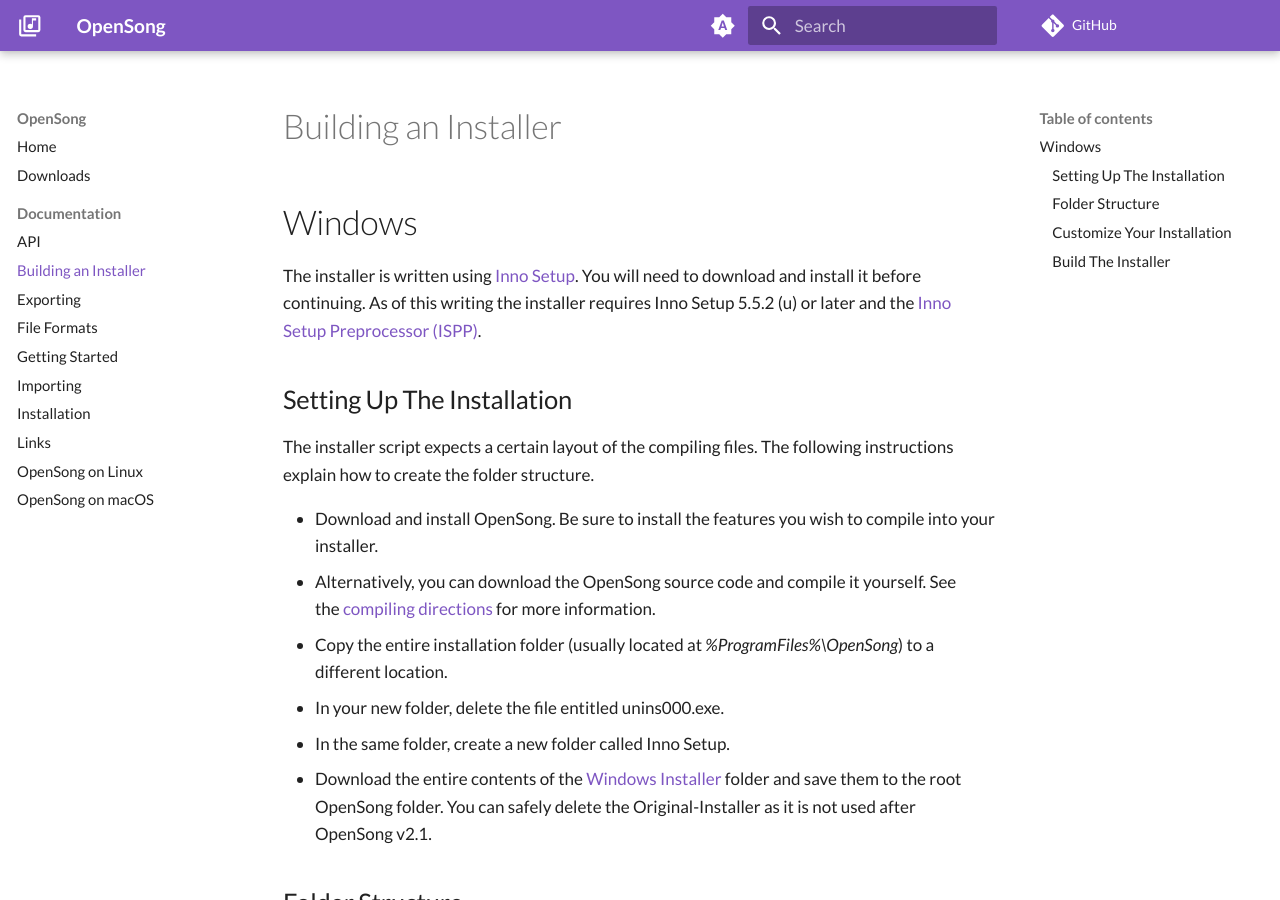
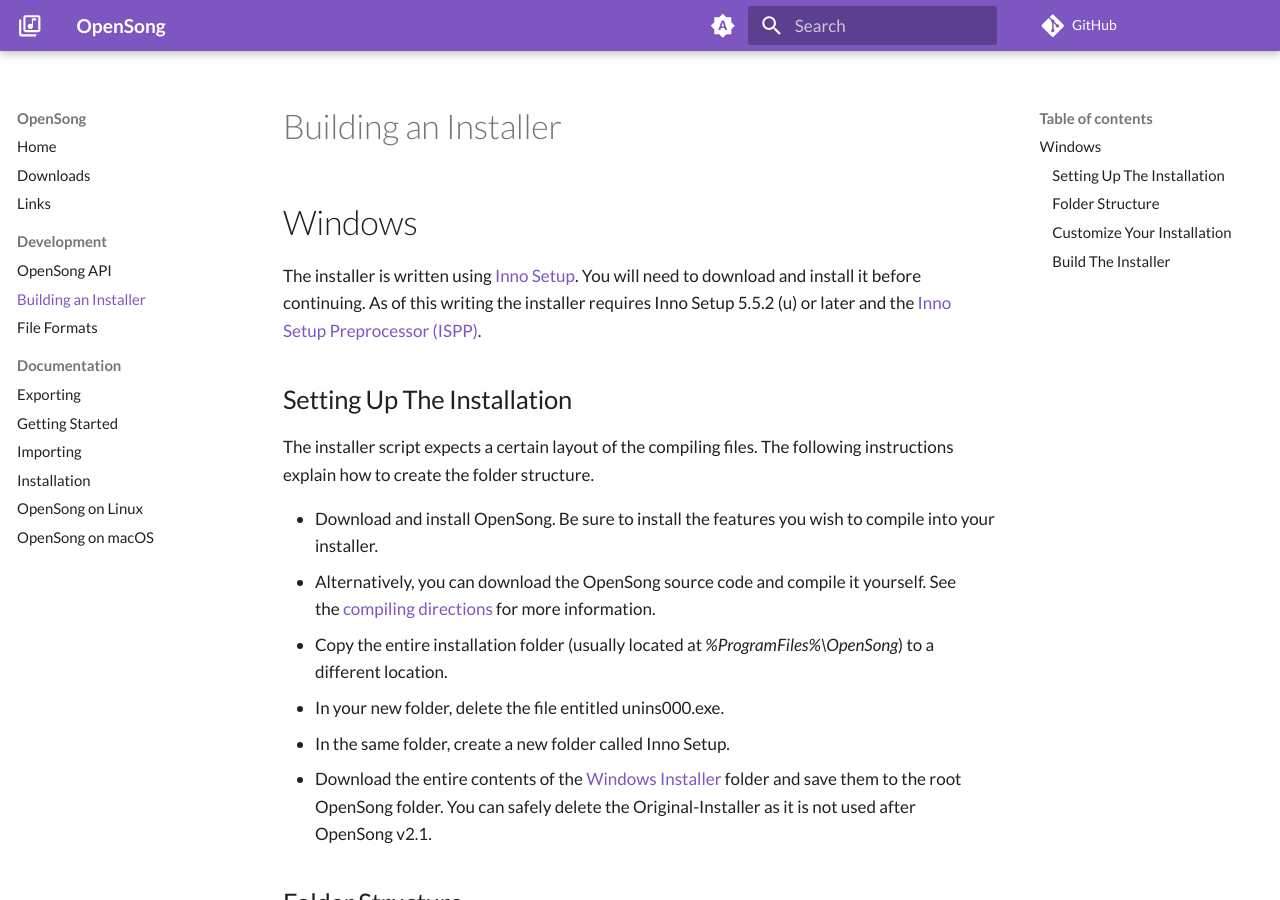
Before and after one commit to seansbox/opensong-org, an MkDocs documentation site: the page built from docs/development/building-an-installer.md, in a window 1280 px wide and 900 px high. Built offline with MkDocs 1.6.1 and Material for MkDocs 9.7.7, drawn with Linux system fonts in a browser that asks for light colours; comment, search, counter and statistics services are not loaded; some of the changed lines change nothing that is shown.

Commit message:
break out development folder

```diff
--- a/docs/documentation/api.md
+++ b/docs/development/api.md
@@ -1,4 +1,4 @@
-# API
+# OpenSong API
 
 An automation interface for OpenSong to provide access to the main functionality using a REST approach over HTTP and WebSocket. This API is available as of OpenSong 2.0 beta2.
 
--- a/docs/documentation/building-an-installer.md
+++ b/docs/development/building-an-installer.md
@@ -9,7 +9,7 @@
 The installer script expects a certain layout of the compiling files. The following instructions explain how to create the folder structure.
 
 - Download and install OpenSong. Be sure to install the features you wish to compile into your installer.
-  - Alternatively, you can download the OpenSong source code and compile it yourself. See the [compiling directions](installation.md) for more information.
+  - Alternatively, you can download the OpenSong source code and compile it yourself. See the [compiling directions](../documentation/installation.md) for more information.
 - Copy the entire installation folder (usually located at *%ProgramFiles%\OpenSong*) to a different location.
 - In your new folder, delete the file entitled unins000.exe.
 - In the same folder, create a new folder called Inno Setup.
--- a/docs/documentation/installation.md
+++ b/docs/documentation/installation.md
@@ -19,4 +19,4 @@
 - As of Xojo, setup the Microsoft Office plugin, by copying the file MSOfficeAutomation.rbx located in the directory 'Extras/Office Automation' to the directory 'Plugins'.
 - Compile the source code, placing it in a suitable location.
 - The first time you run OpenSong it will create the necessary folders and settings files. However, you will need to manually add song files and backgrounds to their proper folders.
-- To compile an installer, consult the documentation at [Building an Installer](building-an-installer.md).
+- To compile an installer, consult the documentation at [Building an Installer](../development/building-an-installer.md).
```
Also changed, not shown: docs/development/file-formats.md (renamed from docs/documentation/file-formats.md), docs/links.md (renamed from docs/documentation/links.md).
